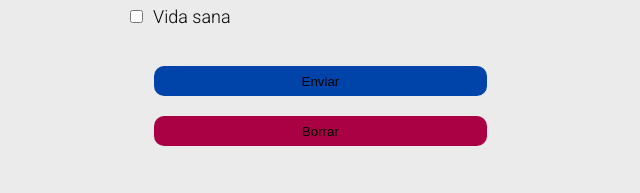
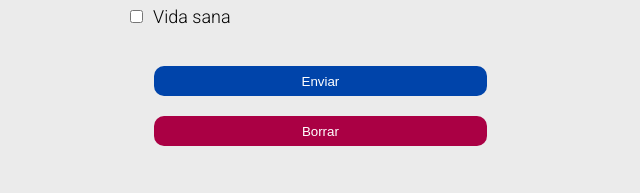
Before and after one commit to rsampaoli/proyecto-mercado-liebre, a website: page views/register.html in a window 1280 px wide. Shown: the part 1013-1206 px from the top of the page, 304-944 px from the left. Drawn offline with Linux system fonts and the light colour scheme.

Commit message:
correccion color letras.

```diff
--- a/public/css/register.css
+++ b/public/css/register.css
@@ -10,7 +10,8 @@
 
 .fecha-de-nacimiento,
 .perfil-usuario,
-.intereses, .datos {
+.intereses,
+.datos {
     margin-bottom: 5px;
     margin-left: 0;
     padding-left: 20px;
@@ -258,7 +259,7 @@ h5 {
         padding-right: 20px;
     }
 
-    .main-header{
+    .main-header {
         margin-bottom: 5%;
     }
 
@@ -321,7 +322,7 @@ h5 {
         padding-left: 20vw;
     }
 
-    .main-header{
+    .main-header {
         margin-bottom: 2%;
     }
 
@@ -395,19 +396,19 @@ h5 {
     .button-send {
         background-color: #0044aa;
         border-radius: 10px;
+        color: white;
     }
 
     .button-delete {
         background-color: #aa0044;
         border-radius: 10px;
-
+        color: white;
     }
 
     .elementos-piepagina {
         display: flex;
         justify-content: center;
         max-width: 100%;
-
     }
 
     .medio-pago,
@@ -422,4 +423,5 @@ h5 {
         margin-bottom: 0;
     }
 
+
 }
```
